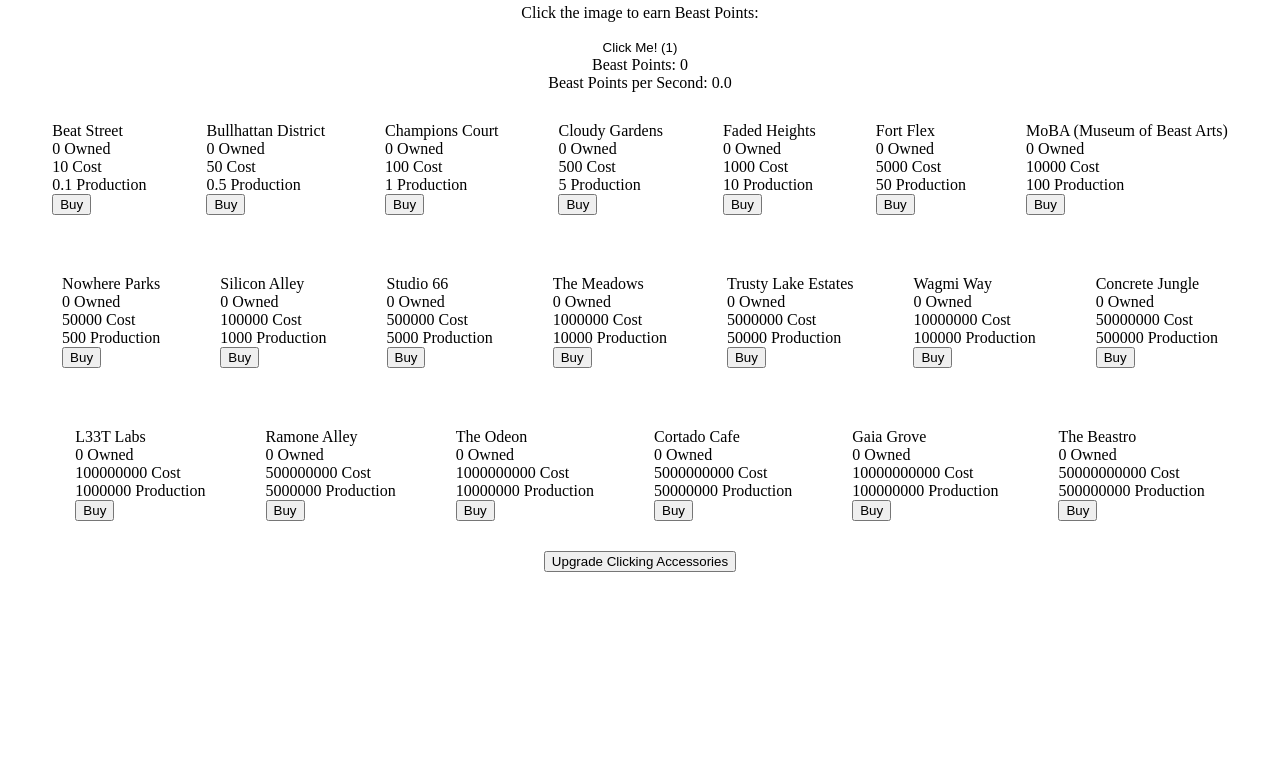
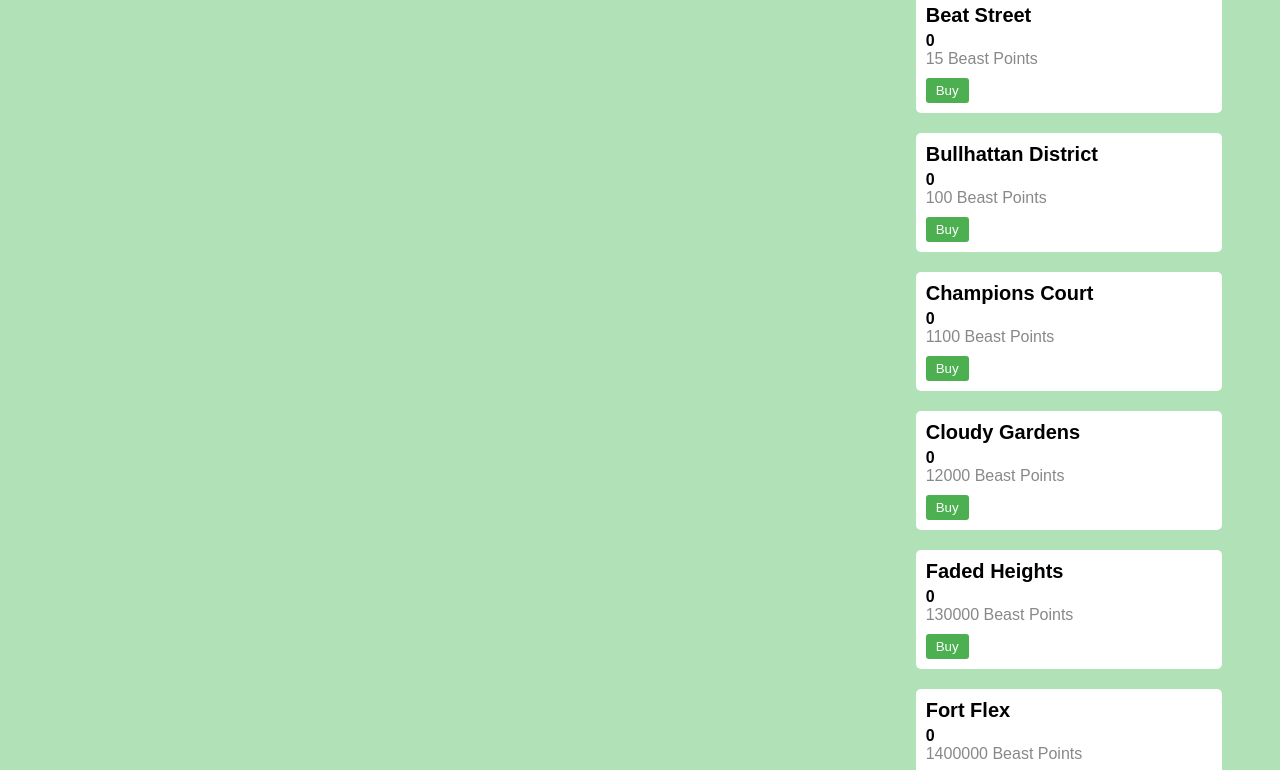
Before and after one commit to Dansrocks01/Beast-Clicker, a plain HTML site: page index.html in a window 1280 px wide. Shown: the part 76-846 px from the top of the page. Before the commit the page ends 800 px from the top, so only its background shows below. Drawn offline with Linux system fonts and the light colour scheme.

Commit message:
Update index.html

```diff
--- a/index.html
+++ b/index.html
@@ -2,241 +2,270 @@
 <html>
 <head>
   <title>Beast Clicker</title>
-  <link rel="stylesheet" type="text/css" href="styles.css">
   <style>
     body {
-      text-align: center;
-      background-image: url("park_background.jpg");
-      background-size: cover;
+      background-color: #b1e1b6;
+      font-family: Arial, sans-serif;
+    }
+
+    #gameContainer {
+      display: flex;
+      justify-content: space-between;
+      align-items: center;
+      margin: 50px;
+    }
+
+    #beastPointsContainer {
+      display: flex;
+      flex-direction: column;
+      align-items: center;
+    }
+
+    #beastPoints {
+      font-size: 36px;
+      margin-bottom: 10px;
+    }
+
+    #perSecondLabel {
+      font-size: 18px;
+    }
+
+    #clickButton {
+      width: 200px;
+      height: 200px;
+      background-image: url(https://dl.openseauserdata.com/cache/originImage/files/704454b4ed7ceda66b45445ceac66383.png);
+      background-size: contain;
       background-repeat: no-repeat;
-    }
-    #clickButton {
-      display: inline-block;
-      border: none;
-      padding: 0;
-      margin: 0;
-      background: none;
       cursor: pointer;
     }
-    #clickButton img {
-      width: 200px;
-      height: auto;
-      transition: transform 0.3s ease;
+
+    .buildingContainer {
+      background-color: #fff;
+      border-radius: 5px;
+      padding: 10px;
+      margin-top: 20px;
     }
-    #clickButton img:hover {
-      transform: scale(1.2);
+
+    .buildingName {
+      font-size: 20px;
+      font-weight: bold;
+      margin-bottom: 5px;
     }
-    @keyframes clickAnimation {
-      0% {
-        transform: scale(1);
-      }
-      50% {
-        transform: scale(0.8);
-      }
-      100% {
-        transform: scale(1);
-      }
+
+    .buildingOwned {
+      font-weight: bold;
     }
-    .clicked {
-      animation: clickAnimation 0.5s;
+
+    .buildingCost {
+      color: #888;
     }
-    .building {
-      margin: 20px;
-      padding: 10px;
-      background-color: rgba(255, 255, 255, 0.7);
-      border-radius: 10px;
-      display: inline-block;
-      text-align: left;
+
+    .buildingButton {
+      margin-top: 10px;
+      padding: 5px 10px;
+      background-color: #4CAF50;
+      color: #fff;
+      border: none;
+      border-radius: 3px;
+      cursor: pointer;
     }
-    .buildingInfo {
-      margin-bottom: 10px;
-    }
-    .buildingInfo span {
-      display: block;
+
+    #upgradeClickingAccessories {
+      margin-top: 20px;
+      padding: 5px 10px;
+      background-color: #4CAF50;
+      color: #fff;
+      border: none;
+      border-radius: 3px;
+      cursor: pointer;
     }
   </style>
 </head>
 <body>
-  <h1>Beast Clicker</h1>
-  <p>Click the image to earn Beast Points:</p>
-  <button id="clickButton">
-    <img src="https://dl.openseauserdata.com/cache/originImage/files/704454b4ed7ceda66b45445ceac66383.png" alt="Click Me" style="width: 200px; height: auto;" />
-  </button>
-  <div id="beastPointsContainer">
-    <span>Beast Points: </span>
-    <span id="beastPoints">0</span>
+  <div id="gameContainer">
+    <div id="beastPointsContainer">
+      <span id="beastPoints">0</span>
+      <span id="perSecondLabel">Per Second:</span>
+    </div>
+    <div id="clickButton"></div>
+    <div id="buildingsContainer"></div>
   </div>
-  <div id="beastPointsPerSecondContainer">
-    <span>Beast Points per Second: </span>
-    <span id="beastPointsPerSecond">0</span>
+  <div class="buildingContainer">
+    <div class="buildingName">Upgrade Clicking Accessories</div>
+    <div>
+      <span id="upgradeCost">100</span>
+      <span>Beast Points</span>
+    </div>
+    <button id="upgradeClickingAccessories">Upgrade</button>
   </div>
-  <div id="buildingsContainer"></div>
-  <button id="upgradeClickingAccessories">Upgrade Clicking Accessories</button>
 
   <script>
     let beastPoints = 0;
+    let beastPointsPerSecond = 0;
     let clickPower = 1;
-    let beastPointsPerSecond = 0;
-    let intervalId;
     let buildings = [
-      { name: "Beat Street", cost: 10, production: 0.1, count: 0 },
-      { name: "Bullhattan District", cost: 50, production: 0.5, count: 0 },
-      { name: "Champions Court", cost: 100, production: 1, count: 0 },
-      { name: "Cloudy Gardens", cost: 500, production: 5, count: 0 },
-      { name: "Faded Heights", cost: 1000, production: 10, count: 0 },
-      { name: "Fort Flex", cost: 5000, production: 50, count: 0 },
-      { name: "MoBA (Museum of Beast Arts)", cost: 10000, production: 100, count: 0 },
-      { name: "Nowhere Parks", cost: 50000, production: 500, count: 0 },
-      { name: "Silicon Alley", cost: 100000, production: 1000, count: 0 },
-      { name: "Studio 66", cost: 500000, production: 5000, count: 0 },
-      { name: "The Meadows", cost: 1000000, production: 10000, count: 0 },
-      { name: "Trusty Lake Estates", cost: 5000000, production: 50000, count: 0 },
-      { name: "Wagmi Way", cost: 10000000, production: 100000, count: 0 },
-      { name: "Concrete Jungle", cost: 50000000, production: 500000, count: 0 },
-      { name: "L33T Labs", cost: 100000000, production: 1000000, count: 0 },
-      { name: "Ramone Alley", cost: 500000000, production: 5000000, count: 0 },
-      { name: "The Odeon", cost: 1000000000, production: 10000000, count: 0 },
-      { name: "Cortado Cafe", cost: 5000000000, production: 50000000, count: 0 },
-      { name: "Gaia Grove", cost: 10000000000, production: 100000000, count: 0 },
-      { name: "The Beastro", cost: 50000000000, production: 500000000, count: 0 }
+      { name: "Beat Street", cost: 15, production: 0.1, count: 0 },
+      { name: "Bullhattan District", cost: 100, production: 1, count: 0 },
+      { name: "Champions Court", cost: 1100, production: 8, count: 0 },
+      { name: "Cloudy Gardens", cost: 12000, production: 47, count: 0 },
+      { name: "Faded Heights", cost: 130000, production: 260, count: 0 },
+      { name: "Fort Flex", cost: 1400000, production: 1400, count: 0 },
+      { name: "MoBA (Museum of Beast Arts)", cost: 20000000, production: 7800, count: 0 },
+      { name: "Nowhere Parks", cost: 330000000, production: 44000, count: 0 },
+      { name: "Silicon Alley", cost: 5100000000, production: 260000, count: 0 },
+      { name: "Studio 66", cost: 75000000000, production: 1600000, count: 0 },
+      { name: "The Meadows", cost: 1000000000000, production: 10000000, count: 0 },
+      { name: "Trusty Lake Estates", cost: 14000000000000, production: 65000000, count: 0 },
+      { name: "Wagmi Way", cost: 170000000000000, production: 430000000, count: 0 },
+      { name: "Concrete Jungle", cost: 2100000000000000, production: 2900000000, count: 0 },
+      { name: "L33T Labs", cost: 26000000000000000, production: 21000000000, count: 0 },
+      { name: "Ramone Alley", cost: 310000000000000000, production: 150000000000, count: 0 },
+      { name: "The Odeon", cost: 4700000000000000000, production: 1100000000000, count: 0 },
+      { name: "Cortado Cafe", cost: 67000000000000000000, production: 8200000000000, count: 0 },
+      { name: "Gaia Grove", cost: 930000000000000000000, production: 63000000000000, count: 0 },
+      { name: "The Beastro", cost: 14000000000000000000000, production: 490000000000000, count: 0 }
     ];
 
+    let intervalId;
+
     function updateBeastPoints() {
-      document.getElementById("beastPoints").textContent = beastPoints;
+      document.getElementById("beastPoints").textContent = beastPoints.toFixed(0);
     }
 
     function updateBeastPointsPerSecond() {
-      document.getElementById("beastPointsPerSecond").textContent = beastPointsPerSecond.toFixed(1);
+      document.getElementById("perSecondLabel").textContent = `Per Second: ${beastPointsPerSecond.toFixed(1)}`;
     }
 
-    function updateBuildingCount(index) {
-      document.getElementById(`buildingCount-${index}`).textContent = buildings[index].count;
+    function updateClickButton() {
+      document.getElementById("clickButton").textContent = `Click (+${clickPower})`;
     }
 
-    function updateBuildingCost(index) {
-      document.getElementById(`buildingCost-${index}`).textContent = buildings[index].cost;
-    }
-
-    function updateBuildingProduction(index) {
-      document.getElementById(`buildingProduction-${index}`).textContent = buildings[index].production;
+    function updateBuilding(building) {
+      const buildingElement = document.getElementById(building.name);
+      buildingElement.querySelector(".buildingOwned").textContent = building.count;
+      buildingElement.querySelector(".buildingCost").textContent = `${building.cost.toFixed(0)} Beast Points`;
     }
 
     function updateAllBuildings() {
-      for (let i = 0; i < buildings.length; i++) {
-        updateBuildingCount(i);
-        updateBuildingCost(i);
-        updateBuildingProduction(i);
-      }
+      buildings.forEach(updateBuilding);
     }
 
-    function updateClickButton() {
-      document.getElementById("clickButton").textContent = `Click Me! (${clickPower})`;
+    function createBuildingElement(building) {
+      const buildingContainer = document.createElement("div");
+      buildingContainer.classList.add("buildingContainer");
+      buildingContainer.id = building.name;
+
+      const buildingName = document.createElement("div");
+      buildingName.classList.add("buildingName");
+      buildingName.textContent = building.name;
+
+      const buildingOwned = document.createElement("div");
+      buildingOwned.classList.add("buildingOwned");
+      buildingOwned.textContent = building.count;
+
+      const buildingCost = document.createElement("div");
+      buildingCost.classList.add("buildingCost");
+      buildingCost.textContent = `${building.cost.toFixed(0)} Beast Points`;
+
+      const buildingButton = document.createElement("button");
+      buildingButton.classList.add("buildingButton");
+      buildingButton.textContent = "Buy";
+      buildingButton.addEventListener("click", () => buyBuilding(building));
+
+      buildingContainer.appendChild(buildingName);
+      buildingContainer.appendChild(buildingOwned);
+      buildingContainer.appendChild(buildingCost);
+      buildingContainer.appendChild(buildingButton);
+
+      return buildingContainer;
     }
 
-    function incrementBeastPoints() {
-      beastPoints += clickPower;
-      updateBeastPoints();
+    function updateUpgradeClickingAccessories() {
+      const upgradeCostElement = document.getElementById("upgradeCost");
+      upgradeCostElement.textContent = upgradeClickingAccessoriesCost().toFixed(0);
     }
 
-    function incrementBeastPointsPerSecond() {
-      beastPoints += beastPointsPerSecond / 10;
-      updateBeastPoints();
+    function upgradeClickingAccessoriesCost() {
+      return Math.pow(1.2, clickPower) * 100;
     }
 
-    function purchaseBuilding(index) {
-      if (beastPoints >= buildings[index].cost) {
-        beastPoints -= buildings[index].cost;
-        buildings[index].count++;
-        beastPointsPerSecond += buildings[index].production;
+    function buyBuilding(building) {
+      if (beastPoints >= building.cost) {
+        beastPoints -= building.cost;
+        building.count++;
+        beastPointsPerSecond += building.production;
+        building.cost *= 1.15;
         updateBeastPoints();
         updateBeastPointsPerSecond();
-        updateBuildingCount(index);
-      }
-    }
-
-    function createBuildingElement(index) {
-      const building = buildings[index];
-      const buildingElement = document.createElement("div");
-      buildingElement.className = "building";
-      buildingElement.innerHTML = `
-        <span class="buildingName">${building.name}</span>
-        <div>
-          <span class="buildingOwned" id="buildingCount-${index}">${building.count}</span>
-          <span class="buildingLabel">Owned</span>
-        </div>
-        <div>
-          <span class="buildingCost" id="buildingCost-${index}">${building.cost}</span>
-          <span class="buildingLabel">Cost</span>
-        </div>
-        <div>
-          <span class="buildingProduction" id="buildingProduction-${index}">${building.production}</span>
-          <span class="buildingLabel">Production</span>
-        </div>
-        <button class="buildingButton" onclick="purchaseBuilding(${index})">Buy</button>
-      `;
-      return buildingElement;
-    }
-
-    function createAllBuildingElements() {
-      const buildingsContainer = document.getElementById("buildingsContainer");
-      for (let i = 0; i < buildings.length; i++) {
-        const buildingElement = createBuildingElement(i);
-        buildingsContainer.appendChild(buildingElement);
+        updateBuilding(building);
       }
     }
 
     function upgradeClickingAccessories() {
-      if (beastPoints >= 100) {
-        beastPoints -= 100;
+      const upgradeCost = upgradeClickingAccessoriesCost();
+      if (beastPoints >= upgradeCost) {
+        beastPoints -= upgradeCost;
         clickPower++;
-        updateBeastPoints();
         updateClickButton();
+        updateUpgradeClickingAccessories();
       }
     }
 
-    function saveGameState() {
-      const gameState = {
+    function saveGame() {
+      const saveData = {
         beastPoints,
+        beastPointsPerSecond,
         clickPower,
-        beastPointsPerSecond,
         buildings
       };
-      localStorage.setItem("gameState", JSON.stringify(gameState));
+      localStorage.setItem("beastClickerSave", JSON.stringify(saveData));
     }
 
-    function loadGameState() {
-      const savedGameState = localStorage.getItem("gameState");
-      if (savedGameState) {
-        const gameState = JSON.parse(savedGameState);
-        beastPoints = gameState.beastPoints;
-        clickPower = gameState.clickPower;
-        beastPointsPerSecond = gameState.beastPointsPerSecond;
-        buildings = gameState.buildings;
+    function loadGame() {
+      const saveData = localStorage.getItem("beastClickerSave");
+      if (saveData) {
+        const data = JSON.parse(saveData);
+        beastPoints = data.beastPoints;
+        beastPointsPerSecond = data.beastPointsPerSecond;
+        clickPower = data.clickPower;
+        buildings = data.buildings;
         updateAllBuildings();
         updateBeastPoints();
         updateBeastPointsPerSecond();
         updateClickButton();
+        updateUpgradeClickingAccessories();
       }
     }
 
-    function initializeGame() {
-      updateBeastPoints();
-      updateBeastPointsPerSecond();
-      updateClickButton();
-      createAllBuildingElements();
-      loadGameState();
-      intervalId = setInterval(incrementBeastPointsPerSecond, 100);
+    function autosaveGame() {
+      saveGame();
     }
 
-    // Event listeners
-    document.getElementById("clickButton").addEventListener("click", incrementBeastPoints);
-    document.getElementById("upgradeClickingAccessories").addEventListener("click", upgradeClickingAccessories);
+    document.getElementById("clickButton").addEventListener("click", () => {
+      beastPoints += clickPower;
+      updateBeastPoints();
+    });
 
-    // Save game state before the window is closed or reloaded
-    window.addEventListener("beforeunload", saveGameState);
+    document.getElementById("upgradeClickingAccessories").addEventListener("click", () => {
+      upgradeClickingAccessories();
+    });
 
-    // Initialize the game
-    initializeGame();
+    buildings.forEach((building) => {
+      document.getElementById("buildingsContainer").appendChild(createBuildingElement(building));
+    });
+
+    updateClickButton();
+    updateAllBuildings();
+    updateBeastPoints();
+    updateBeastPointsPerSecond();
+    updateUpgradeClickingAccessories();
+    loadGame();
+    intervalId = setInterval(() => {
+      beastPoints += beastPointsPerSecond;
+      updateBeastPoints();
+    }, 1000);
+
+    setInterval(autosaveGame, 5000);
   </script>
 </body>
 </html>
```
